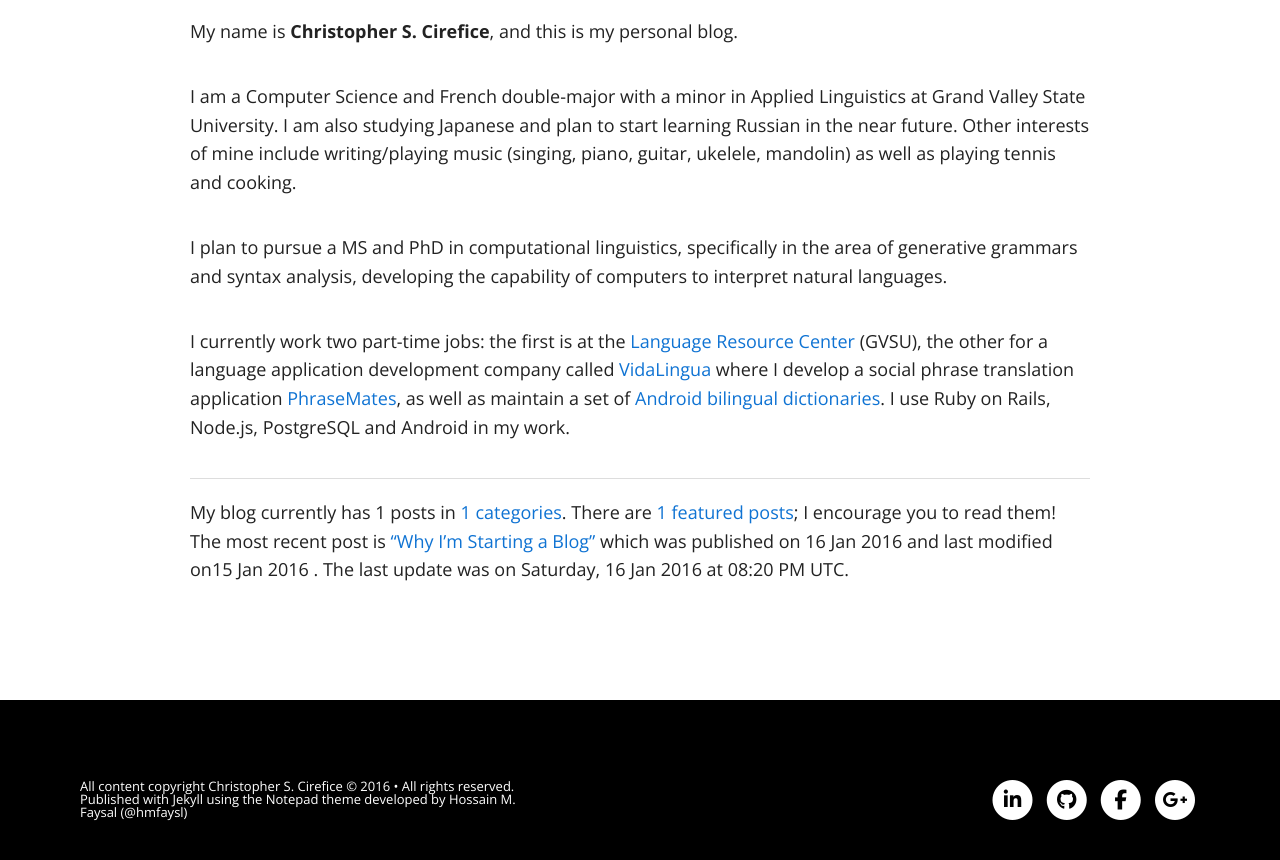
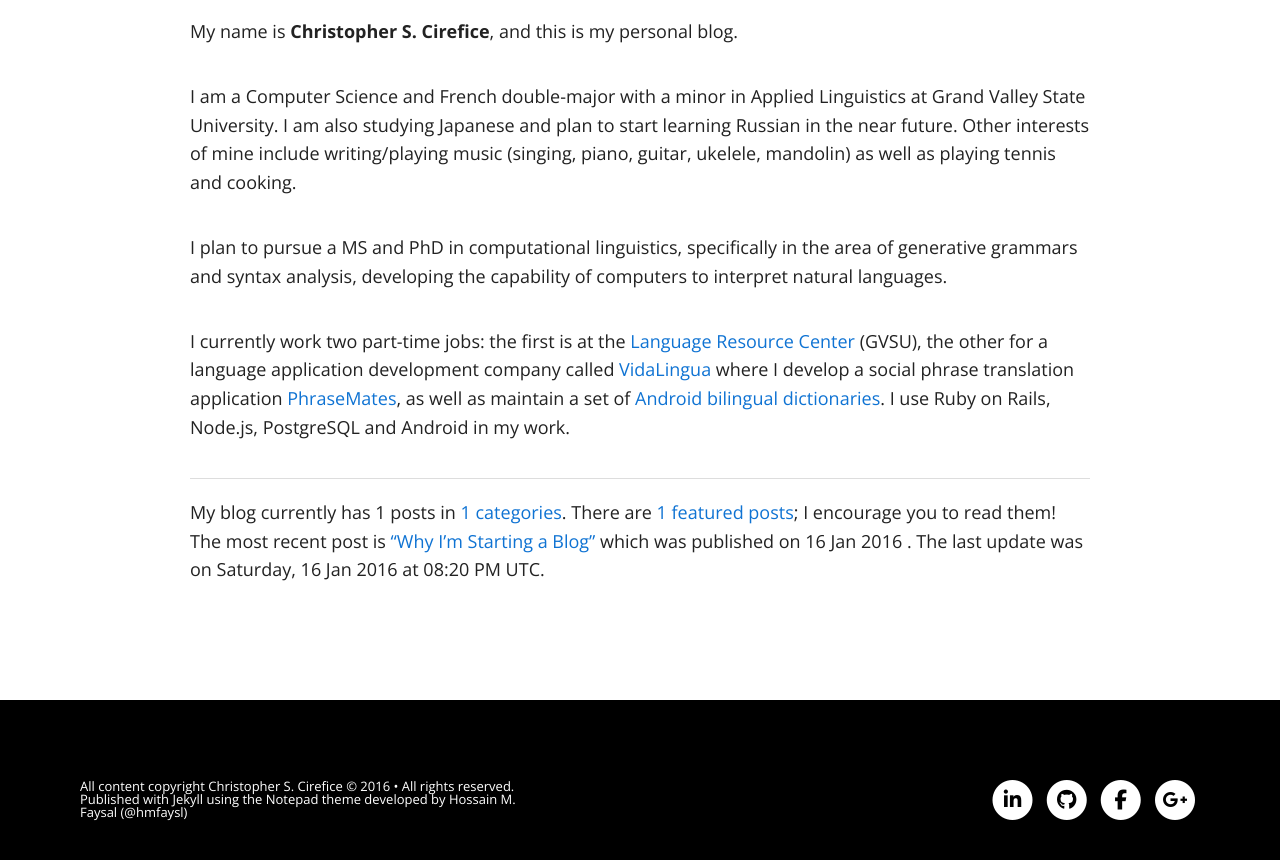
Before and after one commit to cireficc/cireficc.github.io, a Jekyll site: the page built from about.md, in a window 1280 px wide and 900 px high, scrolled down 866 px. Shown: the top 860 px of the window. Built offline with Jekyll 4.4.1, drawn with Linux system fonts in a browser that asks for light colours; nearby versions of some CDN libraries; library files that are not in the unit come from our copies.

Commit message:
Update modified timestamp

```diff
--- a/_posts/2016-01-16-why-i'm-starting-a-blog.md
+++ b/_posts/2016-01-16-why-i'm-starting-a-blog.md
@@ -2,7 +2,7 @@
 layout: post
 title: "Why I'm Starting a Blog"
 description: "Rationale as to why I'm starting a blog"
-modified: "Fri Jan 15 2016 19:00:00 GMT-0500 (Eastern Standard Time)"
+modified: "Fri Jan 16 2016 19:53:00 GMT-0500 (Eastern Standard Time)"
 category: personal
 comments: true
 published: true
```
